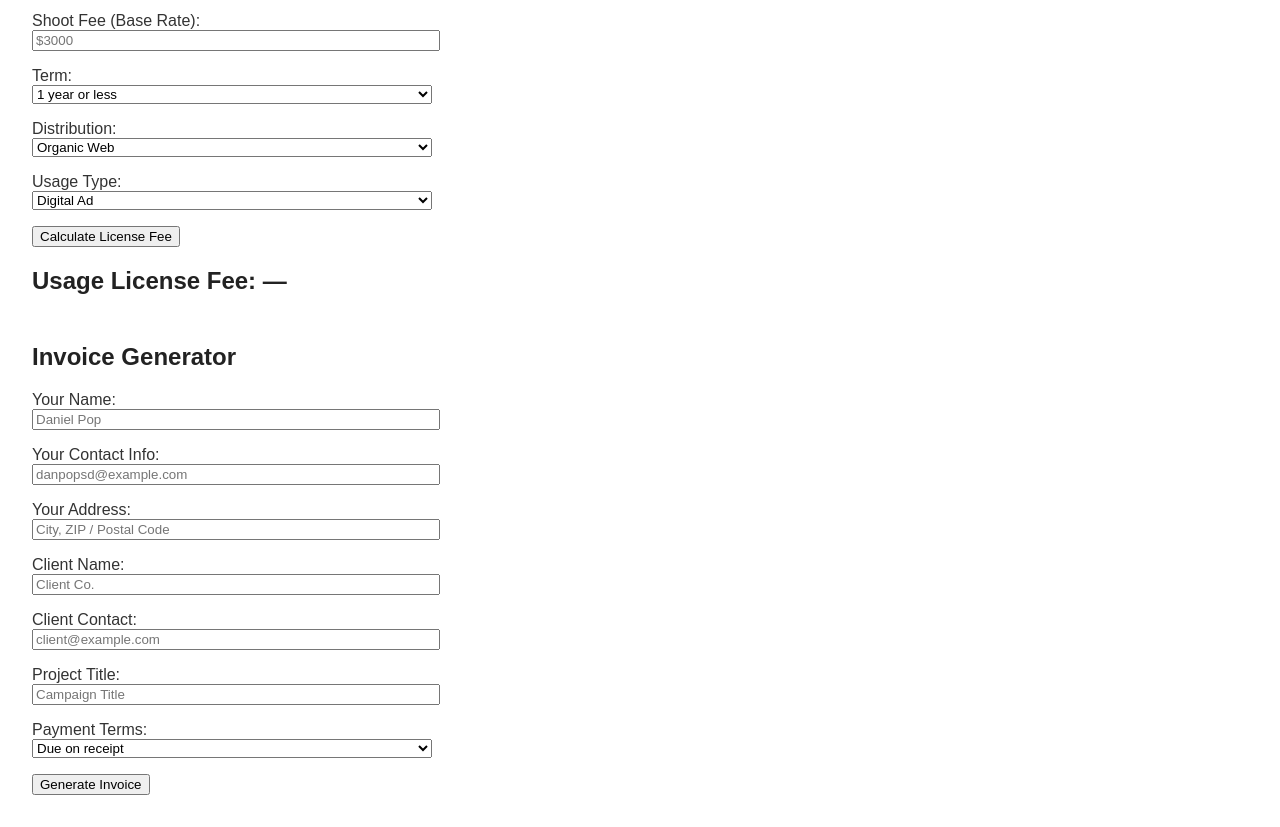
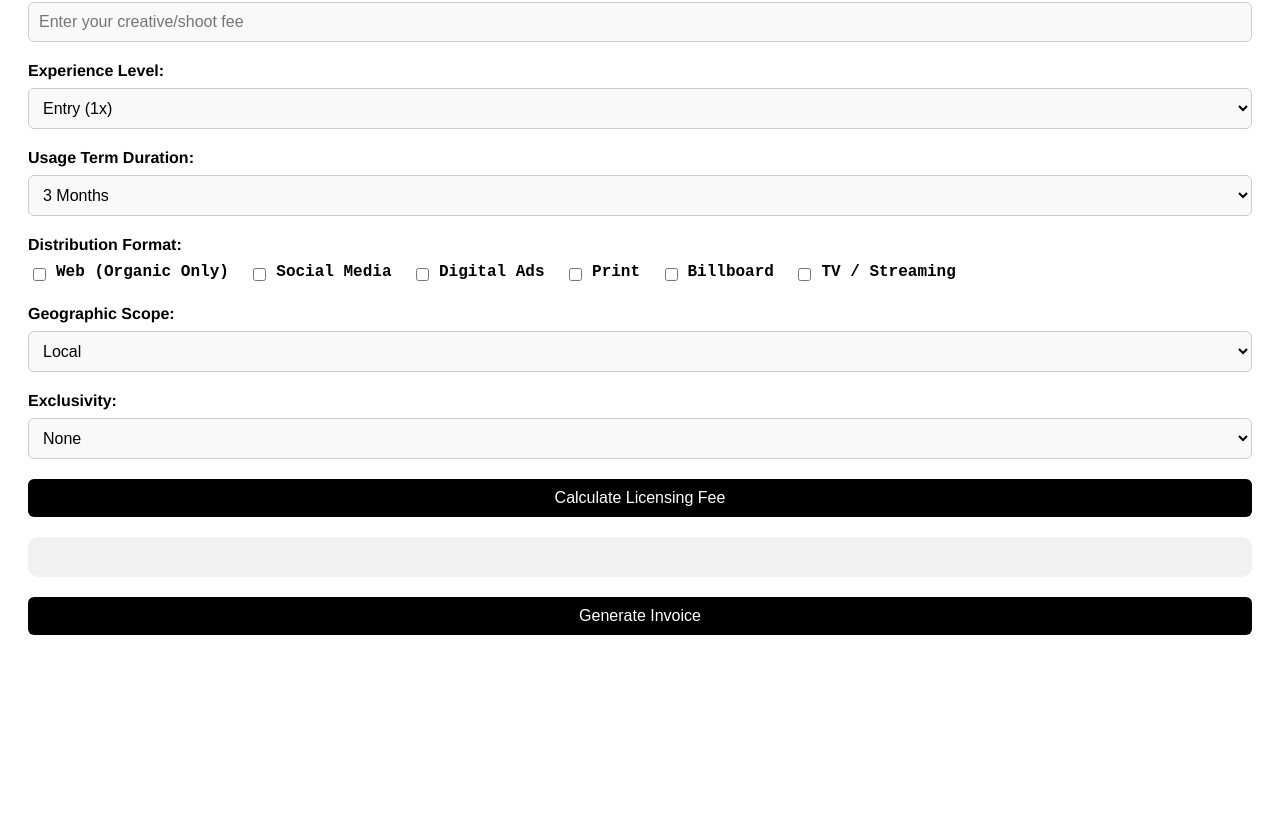
Before and after one commit to danpopsd/Usage-Calculator, a plain HTML site: page index.html in a window 1280 px wide. Shown: the part 100-927 px from the top of the page. After the commit the page ends 800 px from the top, so only its background shows below. Drawn offline with Linux system fonts and the light colour scheme.

Commit message:
Update index.html

```diff
--- a/index.html
+++ b/index.html
@@ -1,170 +1,292 @@
-<!DOCTYPE html>
-<html lang="en">
-
-<head>
-  <meta charset="UTF-8" />
-  <meta name="viewport" content="width=device-width, initial-scale=1.0" />
-  <title>Usage License Calculator</title>
 <style>
   body {
+    font-family: 'Helvetica', 'Arial', sans-serif;
+    color: #000;
     background-color: #fff;
-      color: #333;
-      font-family: Arial, sans-serif;
-      margin: 0;
-      padding: 2rem;
+    padding: 20px;
   }
-    h1, h2 {
-      color: #222;
+  h1 {
+    font-family: 'Helvetica', sans-serif;
+    font-size: 24px;
+    margin-bottom: 20px;
   }
-    label, select, input {
+  label {
     display: block;
-      margin-bottom: 1rem;
+    margin-top: 20px;
+    font-weight: bold;
+  }
+  input, select, textarea, button {
     width: 100%;
-      max-width: 400px;
+    padding: 10px;
+    margin-top: 8px;
+    font-size: 16px;
+    border-radius: 6px;
+    border: 1px solid #ccc;
+    box-sizing: border-box;
+    background-color: #f9f9f9;
   }
-    table {
+  input[type="checkbox"] {
+    width: auto;
+    margin-left: 5px;
+    margin-right: 10px;
+    vertical-align: middle;
+  }
+  .checkbox-group label {
+    display: inline-flex;
+    align-items: center;
+    margin-top: 6px;
+    font-family: 'Fira Code', monospace;
+    font-size: 16px;
+    margin-right: 15px;
+  }
+  button {
+    background-color: #000;
+    color: #fff;
+    margin-top: 20px;
+    border: none;
+    cursor: pointer;
+  }
+  .result {
+    margin-top: 20px;
+    padding: 20px;
+    background-color: #f1f1f1;
+    font-weight: bold;
+    border-radius: 10px;
+  }
+  .copied {
+    margin-top: 10px;
+    color: green;
+    font-size: 14px;
+  }
+  .modal-content {
+    background-color: #f9f9f9;
+    padding: 20px;
+    border-radius: 6px;
+    width: 80%;
+    margin: 0 auto;
+    max-width: 800px;
+  }
+  .modal-content label {
+    font-size: 16px;
+    font-family: 'Fira Code', monospace;
+  }
+  .modal-content input,
+  .modal-content select {
+    margin-bottom: 10px;
+  }
+  .modal-content button {
+    background-color: #000;
+    color: white;
+    padding: 10px;
+    margin-top: 20px;
+  }
+  .modal-content h3 {
+    margin-bottom: 10px;
+  }
+  .modal-content textarea {
     width: 100%;
-      border-collapse: collapse;
-      margin-top: 2rem;
   }
-    th, td {
-      border-bottom: 1px solid #ccc;
-      padding: 0.75rem;
-      text-align: left;
+  .modal-content select,
+  .modal-content input[type="text"] {
+    width: calc(100% - 22px);
+    padding: 10px;
   }
-    .invoice-section {
-      margin-top: 3rem;
+  .modal-content .input-group {
+    margin-top: 10px;
+    display: flex;
+    flex-wrap: wrap;
+    gap: 10px;
   }
-    .invoice-header {
-      margin-bottom: 1rem;
+  .modal-content .input-group > div {
+    flex: 1;
   }
-    .invoice-table {
-      margin-top: 1rem;
+  @media (max-width: 768px) {
+    .modal-content {
+      width: 95%;
+    }
+    .modal-content .input-group > div {
+      flex: none;
+      width: 100%;
+    }
   }
 </style>
-</head>
 
-<body>
-  <h1>Usage License Calculator</h1>
+<h1>Usage / Licensing Calculator</h1>
 
-  <label>
-    Shoot Fee (Base Rate):
-    <input type="number" id="baseFee" placeholder="$3000" />
-  </label>
+<label for="creativeFee">Creative Fee ($):</label>
+<input type="number" id="creativeFee" placeholder="Enter your creative/shoot fee" />
 
-  <label>
-    Term:
+<label for="experience">Experience Level:</label>
+<select id="experience">
+  <option value="1">Entry (1x)</option>
+  <option value="1.25">Mid-Level (1.25x)</option>
+  <option value="1.5">Experienced (1.5x)</option>
+  <option value="2">Top-Tier (2x)</option>
+</select>
+
+<label for="term">Usage Term Duration:</label>
 <select id="term">
-      <option value="0.0">1 year or less</option>
-      <option value="0.15">Over 1 year</option>
+  <option value="0.5">3 Months</option>
+  <option value="0.75">6 Months</option>
+  <option value="1">1 Year</option>
+  <option value="1.5">2 Years</option>
+  <option value="2.5">Perpetual</option>
 </select>
-  </label>
 
-  <label>
-    Distribution:
-    <select id="distribution">
-      <option value="0.0">Organic Web</option>
-      <option value="1.0">Billboard</option>
-      <option value="1.5">International</option>
-    </select>
-  </label>
-
-  <label>
-    Usage Type:
-    <select id="usage">
-      <option value="0.3">Digital Ad</option>
-      <option value="0.5">Print Ad</option>
-      <option value="0.7">TV/Streaming</option>
-    </select>
-  </label>
-
-  <button onclick="calculateUsageLicense()">Calculate License Fee</button>
-  <h2 id="result">Usage License Fee: —</h2>
-
-  <div class="invoice-section">
-    <h2>Invoice Generator</h2>
-
-    <label>Your Name:
-      <input type="text" id="yourName" placeholder="Daniel Pop" />
-    </label>
-    <label>Your Contact Info:
-      <input type="text" id="yourContact" placeholder="danpopsd@example.com" />
-    </label>
-    <label>Your Address:
-      <input type="text" id="yourAddress" placeholder="City, ZIP / Postal Code" />
-    </label>
-    <label>Client Name:
-      <input type="text" id="clientName" placeholder="Client Co." />
-    </label>
-    <label>Client Contact:
-      <input type="text" id="clientContact" placeholder="client@example.com" />
-    </label>
-    <label>Project Title:
-      <input type="text" id="projectTitle" placeholder="Campaign Title" />
-    </label>
-    <label>Payment Terms:
-      <select id="paymentTerms">
-        <option value="Due on receipt">Due on receipt</option>
-        <option value="Net 30">Net 30</option>
-        <option value="Net 60">Net 60</option>
-        <option value="Net 90">Net 90</option>
-      </select>
-    </label>
-
-    <button onclick="generateInvoice()">Generate Invoice</button>
-
-    <div id="invoiceOutput"></div>
+<label>Distribution Format:</label>
+<div class="checkbox-group">
+  <label><input type="checkbox" value="web"> Web (Organic Only)</label>
+  <label><input type="checkbox" value="0.4"> Social Media</label>
+  <label><input type="checkbox" value="0.7"> Digital Ads</label>
+  <label><input type="checkbox" value="0.8"> Print</label>
+  <label><input type="checkbox" value="1.2"> Billboard</label>
+  <label><input type="checkbox" value="1.8"> TV / Streaming</label>
 </div>
 
+<label for="geo">Geographic Scope:</label>
+<select id="geo">
+  <option value="0">Local</option>
+  <option value="0.25">Regional</option>
+  <option value="0.6">National</option>
+  <option value="1.2">International</option>
+</select>
+
+<label for="exclusivity">Exclusivity:</label>
+<select id="exclusivity">
+  <option value="0">None</option>
+  <option value="0.6">Industry Exclusive</option>
+  <option value="1.2">Full Exclusive</option>
+</select>
+
+<button onclick="calculateFee()">Calculate Licensing Fee</button>
+
+<div class="result" id="result"></div>
+<button onclick="openInvoiceWindow()">Generate Invoice</button>
+<div class="copied" id="copiedMessage" style="display:none;">Copied to clipboard!</div>
+
 <script>
-    function calculateUsageLicense() {
-      const base = parseFloat(document.getElementById("baseFee").value) || 0;
-      const term = parseFloat(document.getElementById("term").value);
-      const distribution = parseFloat(document.getElementById("distribution").value);
-      const usage = parseFloat(document.getElementById("usage").value);
+  let lastCalculation = '';
 
-      const multiplier = 1 + term + distribution + usage;
-      const licenseFee = base * multiplier;
+  function calculateFee() {
+    const creativeFee = parseFloat(document.getElementById('creativeFee').value);
+    const experience = parseFloat(document.getElementById('experience').value);
+    const term = parseFloat(document.getElementById('term').value);
+    const geo = parseFloat(document.getElementById('geo').value);
+    const exclusivity = parseFloat(document.getElementById('exclusivity').value);
 
-      document.getElementById("result").textContent = `Usage License Fee: $${licenseFee.toFixed(2)}`;
+    let media = 0;
+    const checkboxes = document.querySelectorAll('input[type="checkbox"]');
+    checkboxes.forEach(cb => {
+      if (cb.checked) {
+        if (cb.value === "web" && term <= 0.75) {
+          media += 0; // Free web use if term is 6 months or less
+        } else if (cb.value === "web") {
+          media += 0.2;
+        } else {
+          media += parseFloat(cb.value);
+        }
+      }
+    });
+
+    const multiplier = (term + media + geo + exclusivity) * experience;
+    const licensingFee = creativeFee * multiplier;
+    const totalFee = creativeFee + licensingFee;
+
+    lastCalculation =
+      `Creative Fee: $${creativeFee.toFixed(2)}\n` +
+      `Licensing Fee: $${licensingFee.toFixed(2)}\n` +
+      `Total: $${totalFee.toFixed(2)}`;
+
+    document.getElementById('result').innerText = lastCalculation;
+    document.getElementById('copiedMessage').style.display = 'none';
+  }
+
+  function openInvoiceWindow() {
+    const modalContent = `
+      <div class="modal-content">
+        <h3>Generate Invoice</h3>
+        <label for="invoiceType">Invoice Type:</label>
+        <select id="invoiceType">
+          <option value="invoice">Invoice</option>
+          <option value="estimate">Estimate</option>
+        </select>
+        <label for="date">Date:</label>
+        <input type="date" id="date">
+        <div class="input-group">
+          <div>
+            <label>Your Name:</label>
+            <input type="text" id="yourName">
+          </div>
+          <div>
+            <label>Phone:</label>
+            <input type="text" id="phone">
+          </div>
+        </div>
+        <div class="input-group">
+          <div>
+            <label>Email:</label>
+            <input type="email" id="email">
+          </div>
+          <div>
+            <label>Address:</label>
+            <input type="text" id="address">
+          </div>
+        </div>
+        <div class="input-group">
+          <div>
+            <label>Company Name:</label>
+            <input type="text" id="companyName">
+          </div>
+          <div>
+            <label>Client Phone:</label>
+            <input type="text" id="clientPhone">
+          </div>
+        </div>
+        <div class="input-group">
+          <div>
+            <label>Client Email:</label>
+            <input type="email" id="clientEmail">
+          </div>
+          <div>
+            <label>Client Address:</label>
+            <input type="text" id="clientAddress">
+          </div>
+        </div>
+        <button onclick="generateInvoice()">Generate</button>
+      </div>
+    `;
+    const modal = document.createElement('div');
+    modal.classList.add('modal');
+    modal.innerHTML = modalContent;
+    document.body.appendChild(modal);
   }
 
   function generateInvoice() {
-      const name = document.getElementById("yourName").value;
-      const contact = document.getElementById("yourContact").value;
-      const address = document.getElementById("yourAddress").value;
-      const client = document.getElementById("clientName").value;
-      const clientEmail = document.getElementById("clientContact").value;
-      const projectTitle = document.getElementById("projectTitle").value;
-      const paymentTerms = document.getElementById("paymentTerms").value;
+    const invoiceType = document.getElementById('invoiceType').value;
+    const date = document.getElementById('date').value;
+    const yourName = document.getElementById('yourName').value;
+    const phone = document.getElementById('phone').value;
+    const email = document.getElementById('email').value;
+    const address = document.getElementById('address').value;
+    const companyName = document.getElementById('companyName').value;
+    const clientPhone = document.getElementById('clientPhone').value;
+    const clientEmail = document.getElementById('clientEmail').value;
+    const clientAddress = document.getElementById('clientAddress').value;
 
-      const date = new Date().toLocaleDateString();
-      const licenseFee = document.getElementById("result").textContent.split("$")[1] || "0.00";
+    const invoiceData = {
+      invoiceType,
+      date,
+      yourName,
+      phone,
+      email,
+      address,
+      companyName,
+      clientPhone,
+      clientEmail,
+      clientAddress
+    };
 
-      document.getElementById("invoiceOutput").innerHTML = `
-        <div class="invoice-header">
-          <strong>${name}</strong><br />
-          ${contact}<br />
-          ${address}<br /><br />
-
-          <strong>Invoice Date:</strong> ${date}<br />
-          <strong>Invoice Number:</strong> 1<br />
-        </div>
-
-        <div><strong>Billed to:</strong><br />${client}<br />${clientEmail}</div>
-        <div><strong>Project:</strong> ${projectTitle}</div>
-        <div><strong>Payment Terms:</strong> ${paymentTerms}</div>
-
-        <table class="invoice-table">
-          <thead>
-            <tr><th>Item</th><th>Qty</th><th>Unit Price</th></tr>
-          </thead>
-          <tbody>
-            <tr><td>Usage License Fee</td><td>1</td><td>$${licenseFee}</td></tr>
-          </tbody>
-        </table>
-      `;
+    // Create invoice PDF (simplified example)
+    console.log("Generating Invoice with data:", invoiceData);
   }
 </script>
-</body>
-</html>
```
Lines whose indentation alone changed are shown as unchanged.
